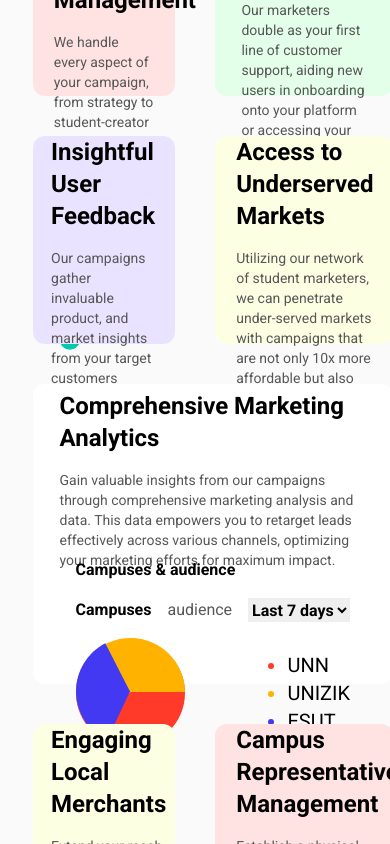
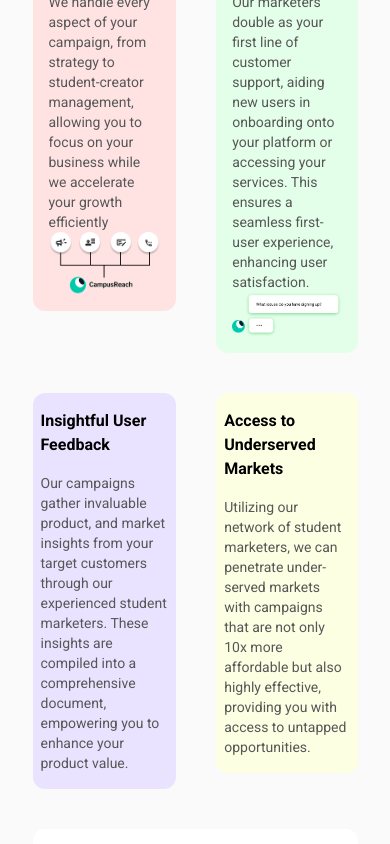
Before and after one commit to SILFRICA/CampusReach_Landing, a React (Vite) app: page / in a window 390 px wide. Shown: the part 1760-2604 px from the top of the page. Built offline with nearby package versions, Linux system fonts and the light colour scheme.

Commit message:
fix: media breakpoints style

```diff
--- a/src/App.css
+++ b/src/App.css
@@ -28,3 +28,7 @@
   background-image: url(assets/ceo.png);
   background-repeat: no-repeat;
 }
+
+.card {
+  padding: 1rem;
+}
--- a/src/App.tsx
+++ b/src/App.tsx
@@ -140,37 +140,37 @@ function App() {
             through our network of student marketers. Whether virtual or
             physical, we ensure your campaign's success on any campus, anywhere
           </p>
-          <div className="grid w-full grid-rows-2 gap-10 lg:grid-cols-2">
+          <div className="grid w-full grid-rows-1 gap-10 lg:grid-cols-2">
             <AccelCard
               title="End-to-End Campaign Management"
               description="We handle every aspect of your campaign, from strategy to student-creator management, allowing you to focus on your business while we accelerate your growth efficiently"
               cnames="lg:h-[400px] bg-cr-pink-300"
-              textWidth="w-[70%]"
+              textWidth="lg:w-[70%]"
               image={GroupImg1}
             />
             <AccelCard
               title="First-Class Customer Support"
               description="Our marketers double as your first line of customer support, aiding new users in onboarding onto your platform or accessing your services. This ensures a seamless first-user experience, enhancing user satisfaction."
               cnames="lg:h-[400px] bg-cr-light-green"
-              textWidth="w-[70%]"
+              textWidth="lg:w-[70%]"
               image={GroupImg2}
             />
             <AccelCard
               title="Insightful User Feedback"
               description="Our campaigns gather invaluable product, and market insights from your target customers through our experienced student marketers. These insights are compiled into a comprehensive document, empowering you to enhance your product value."
               cnames="lg:h-[250px] bg-cr-gray-300 px-2"
-              textWidth="text-left grid w-5/6 place-items-start"
+              textWidth="text-left grid lg:w-5/6 place-items-start"
               image=""
             />
             <AccelCard
               title="Access to Underserved Markets"
               description="Utilizing our network of student marketers, we can penetrate under-served markets with campaigns that are not only 10x more affordable but also highly effective, providing you with access to untapped opportunities."
               cnames="lg:h-[250px] bg-cr-yellow-200 px-2"
-              textWidth="text-left grid w-5/6 place-items-start"
+              textWidth="text-left grid lg:w-5/6 place-items-start"
               image=""
             />
-            <div className="col-span-2 lg:h-[350px] bg-white h-[300px] rounded-xl flex justify-center items-center md:-mt-40">
-              <div className="grid grid-rows-2 gap-4 lg:grid-cols-2 place-items-center h-2/3">
+            <div className="col-span-2 lg:h-[350px] bg-white h-fit py-8 lg:py-3 rounded-xl flex justify-center items-center md:-mt-40">
+              <div className="grid grid-rows-1 gap-4 lg:grid-cols-2 place-items-center h-fit lg:h-2/3">
                 <div className="w-[85%] h-full justify-center flex flex-col">
                   <h6 className="mb-4 text-2xl font-bold">
                     Comprehensive Marketing Analytics
@@ -219,14 +219,14 @@ function App() {
               title="Engaging Local Merchants"
               description="Extend your reach beyond students to local merchants within campus communities. Our campaigns facilitate connections with these merchants through our student reps, expanding your market reach"
               cnames="lg:h-[250px] bg-cr-yellow-200 px-2"
-              textWidth="text-left grid w-5/6 place-items-start"
+              textWidth="text-left grid lg:w-5/6 place-items-start"
               image=""
             />
             <AccelCard
               title="Campus Representative Management"
               description="Establish a physical presence in campus communities by leveraging student representatives. You have the flexibility to manage them yourself or allow us to handle them, ensuring your objectives are met."
               cnames="lg:h-[250px] bg-cr-pink-300 px-2"
-              textWidth="text-left grid w-5/6 place-items-start"
+              textWidth="text-left grid lg:w-5/6 place-items-start"
               image=""
             />
           </div>
@@ -305,7 +305,7 @@ function App() {
           </div>
           <div className="grid w-full gap-8 lg:grid-cols-3">
             <Card
-              cardColor="bg-cr-gray-250 text-black h-[250px] lg:h-[400px]"
+              cardColor="bg-cr-gray-250 text-black h-[280px] lg:h-[400px]"
               cnames="flex flex-col justify-between items-start mt-4"
               iconColor="bg-black h-10 w-10"
               img={gear}
@@ -313,7 +313,7 @@ function App() {
               description="In ad spend managed"
             />
             <Card
-              cardColor="bg-cr-gray-250 text-black h-[250px] lg:h-[400px]"
+              cardColor="bg-cr-gray-250 text-black h-[280px] lg:h-[400px]"
               cnames="flex flex-col justify-between items-end lg:items-start mt-4"
               iconColor="bg-black h-10 w-10"
               img={handshake}
@@ -321,7 +321,7 @@ function App() {
               description="Startups booked"
             />
             <Card
-              cardColor="bg-cr-gray-250 text-black h-[250px] lg:h-[400px]"
+              cardColor="bg-cr-gray-250 text-black h-[280px] lg:h-[400px]"
               cnames="flex flex-col justify-between items-start mt-4"
               iconColor="bg-black h-10 w-10"
               img={bolt}
@@ -346,10 +346,10 @@ function App() {
       </section>
       <br />
       <section className="h-[450px] bg-cr-teal-100 justify-center items-center gap-4 lg:gap-8 flex flex-col">
-        <h3 className="text-4xl font-semibold lg:text-7xl lg:font-bold">
+        <h3 className="text-3xl font-semibold text-center lg:text-7xl lg:font-bold">
           Sound too good to be true?
         </h3>
-        <span className="text-sm font-normal text-center lg:text-lg lg:w-1/2 text-cr-gray-600">
+        <span className="w-2/3 text-sm font-normal text-center lg:w-1/2 lg:text-lg text-cr-gray-600">
           We get that a lot. See it firsthand: Fill out a simple form for a
           detailed proposal in just 5 days, while others take weeks.
         </span>
--- a/src/components/accelCard/AccelCard.tsx
+++ b/src/components/accelCard/AccelCard.tsx
@@ -17,10 +17,10 @@ const AccelCard: React.FC<AccelCardProps> = ({
 }) => {
   return (
     <div
-      className={`h-52 rounded-xl ${cnames} flex flex-col justify-around items-center card`}
+      className={`h-fit rounded-xl ${cnames} flex flex-col justify-around items-center card`}
     >
       <div className={`${textWidth} card-details`}>
-        <h6 className="mb-4 text-2xl font-bold">{title}</h6>
+        <h6 className="mb-4 text-base font-bold lg:text-2xl">{title}</h6>
         <p className="text-sm font-normal text-cr-gray-600">{description}</p>
       </div>
       {image && (
```
